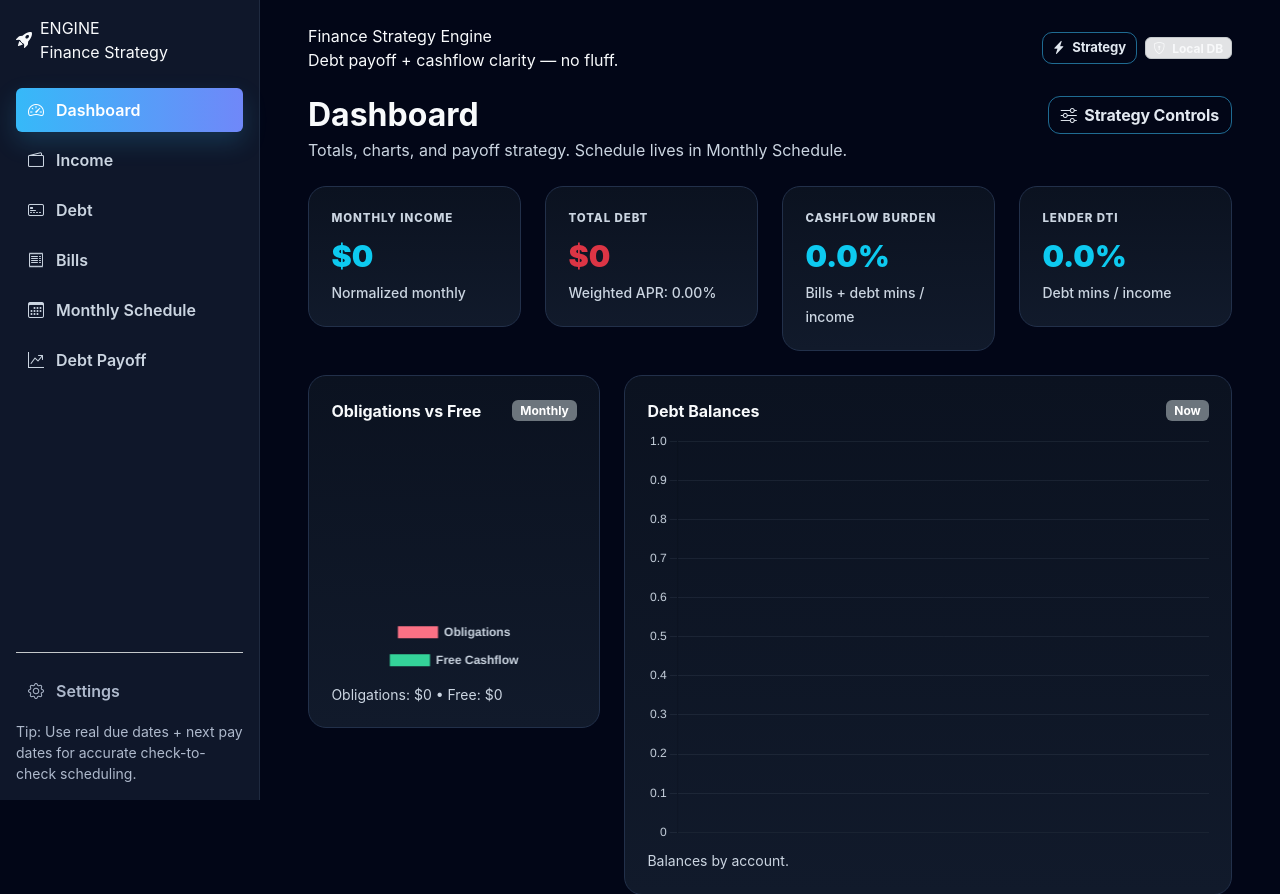
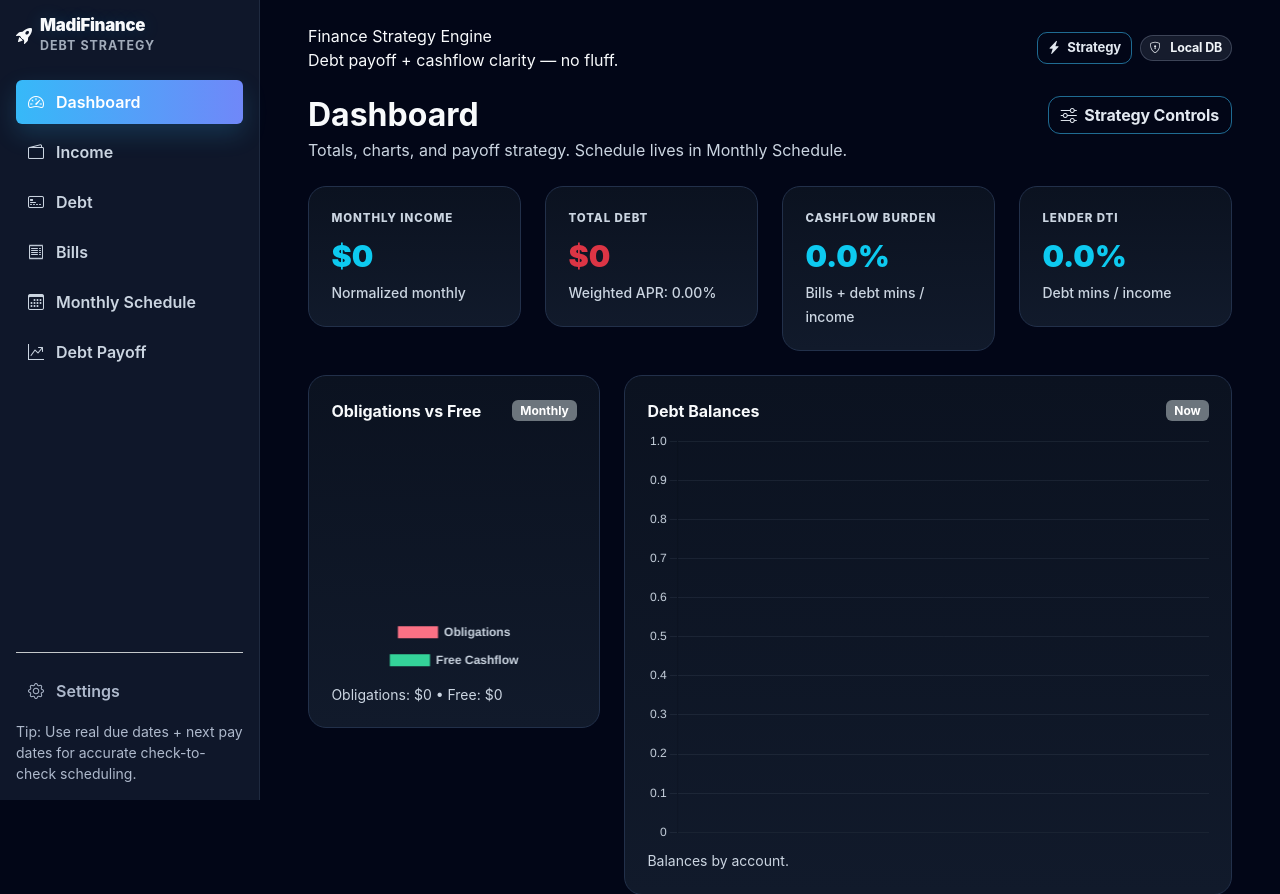
Before and after one commit to GrantM28/MadFinance, a Flask app: page / in a window 1280 px wide. Shown: the top 894 px of the page. Run offline with Flask 3, Linux system fonts and the light colour scheme; data that the repository does not hold is empty.

Commit message:
style changes

```diff
--- a/app/static/style.css
+++ b/app/static/style.css
@@ -399,3 +399,51 @@ a.back-link,
   font-size: .82rem;
   border-radius: 10px;
 }
+
+/* "Local DB" style badge (Bootstrap-like but readable on dark UI) */
+.badge.bg-secondary-subtle.text-light.border.border-secondary-subtle{
+  background: rgba(148, 163, 184, 0.14) !important; /* subtle slate */
+  color: #f1f5f9 !important;
+  border-color: rgba(148, 163, 184, 0.30) !important;
+
+  padding: .35rem .55rem;
+  border-radius: 999px;
+  font-weight: 700;
+  font-size: .78rem;
+  letter-spacing: -0.01em;
+
+  display: inline-flex;
+  align-items: center;
+  gap: .35rem;
+
+  box-shadow: 0 0 0 1px rgba(15, 23, 42, 0.35) inset;
+}
+
+/* Icon inside badge */
+.badge.bg-secondary-subtle.text-light.border.border-secondary-subtle i{
+  font-size: .9em;
+  opacity: 0.95;
+}
+
+/* Brand block (sidebar/header) */
+.brand-title{
+  font-size: 1.05rem;
+  font-weight: 900;
+  letter-spacing: -0.02em;
+  line-height: 1.1;
+  color: #f8fafc;                 /* bright, readable */
+  text-transform: none;
+}
+
+.brand-sub{
+  margin-top: .15rem;
+  font-size: .78rem;
+  font-weight: 700;
+  letter-spacing: .08em;
+  text-transform: uppercase;
+  color: rgba(203, 213, 225, 0.78); /* muted but visible */
+}
+
+.brand-title{
+  text-shadow: 0 1px 18px rgba(56, 189, 248, 0.18);
+}
--- a/app/templates/base.html
+++ b/app/templates/base.html
@@ -18,8 +18,8 @@
             <div class="d-flex align-items-center gap-2">
                 <div class="brand-badge"><i class="bi bi-rocket-takeoff-fill"></i></div>
                 <div>
-                    <div class="brand-title">ENGINE</div>
-                    <div class="brand-sub">Finance Strategy</div>
+                    <div class="brand-title">MadiFinance</div>
+                    <div class="brand-sub">Debt Strategy</div>
                 </div>
             </div>
         </div>
```
